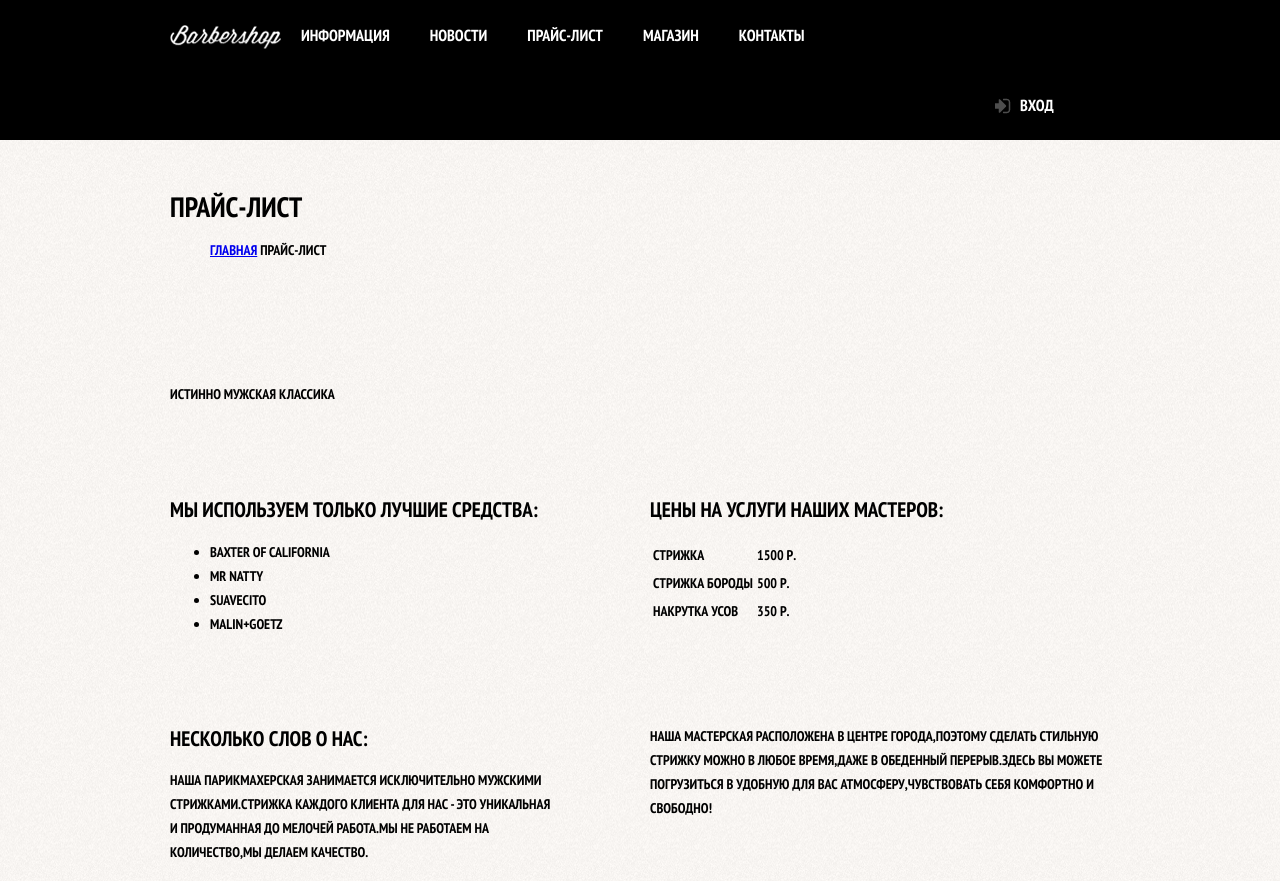
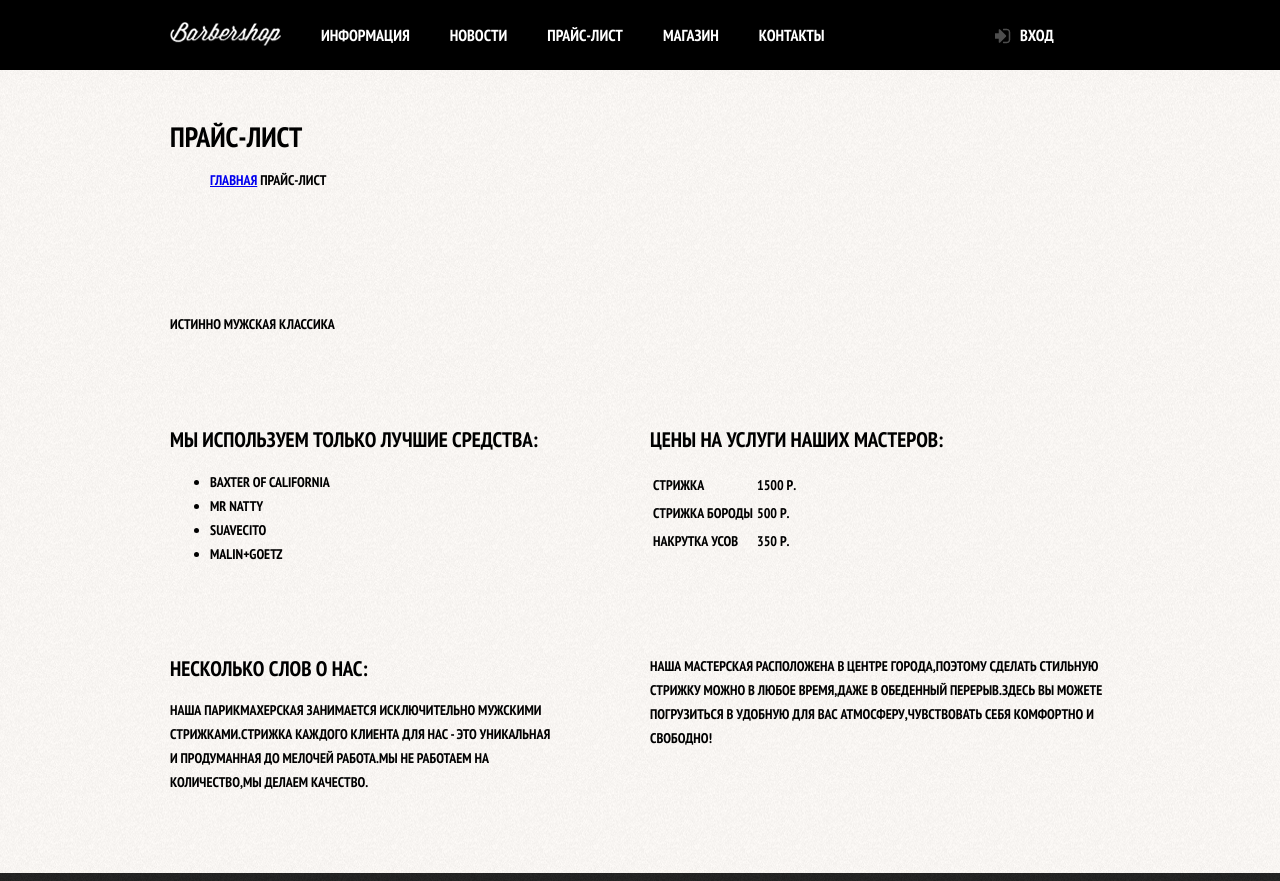
Before and after one commit to DanilovVik/143323-barbershop, a plain HTML site: page price.html in a window 1280 px wide. Shown: the top 881 px of the page. Drawn offline with Linux system fonts and the light colour scheme.

Commit message:
подправил барбершоп

```diff
--- a/css/style.css
+++ b/css/style.css
@@ -71,12 +71,13 @@ body {
   background-color: #242424;
 }
 
-.logo-inner {
+.logo-inner-link {
   display: block;
   float: left;
   width: 111px;
   height: 24px;
-  padding-top: 25px;
+  padding-top: 22px;
+  padding-right: 20px;
 }
 
 .user-block {
--- a/price.html
+++ b/price.html
@@ -12,13 +12,13 @@
 <body class="inner-page">
   <header class="main-header">
     <div class="container clearfix">
-      <div class="logo-inner">
-        <a class="logo-inner-link" href="index.html">
-          <img class="logo-inner-img" src="img/Logo.png" width="111" height="24" alt="логотип">
-        </a>
-      </div>
       <nav class="main-navigation">
         <ul class="main-navigation-list">
+          <li class="main-navigation-item">
+            <a class="logo-inner-link" href="index.html">
+              <img class="logo-inner-img" src="img/Logo.png" width="111" height="24" alt="логотип">
+            </a>
+          </li>
           <li class="main-navigation-item">
             <a class="main-navigation-link" href="#">Информация</a>
           </li>
```
Also changed, not shown: catalog-item.html (+6 -7 lines), catalog.html (+9 -9 lines).
